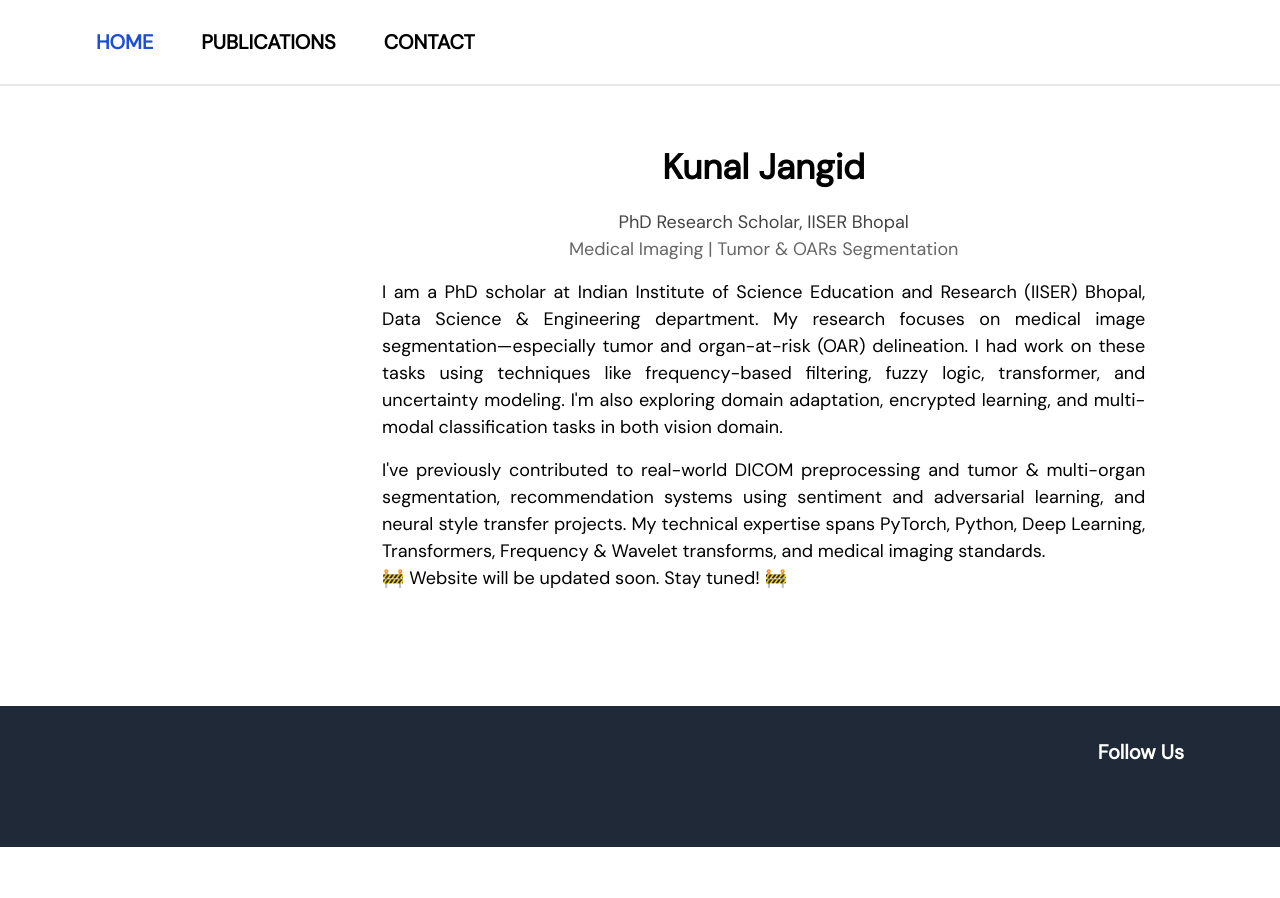
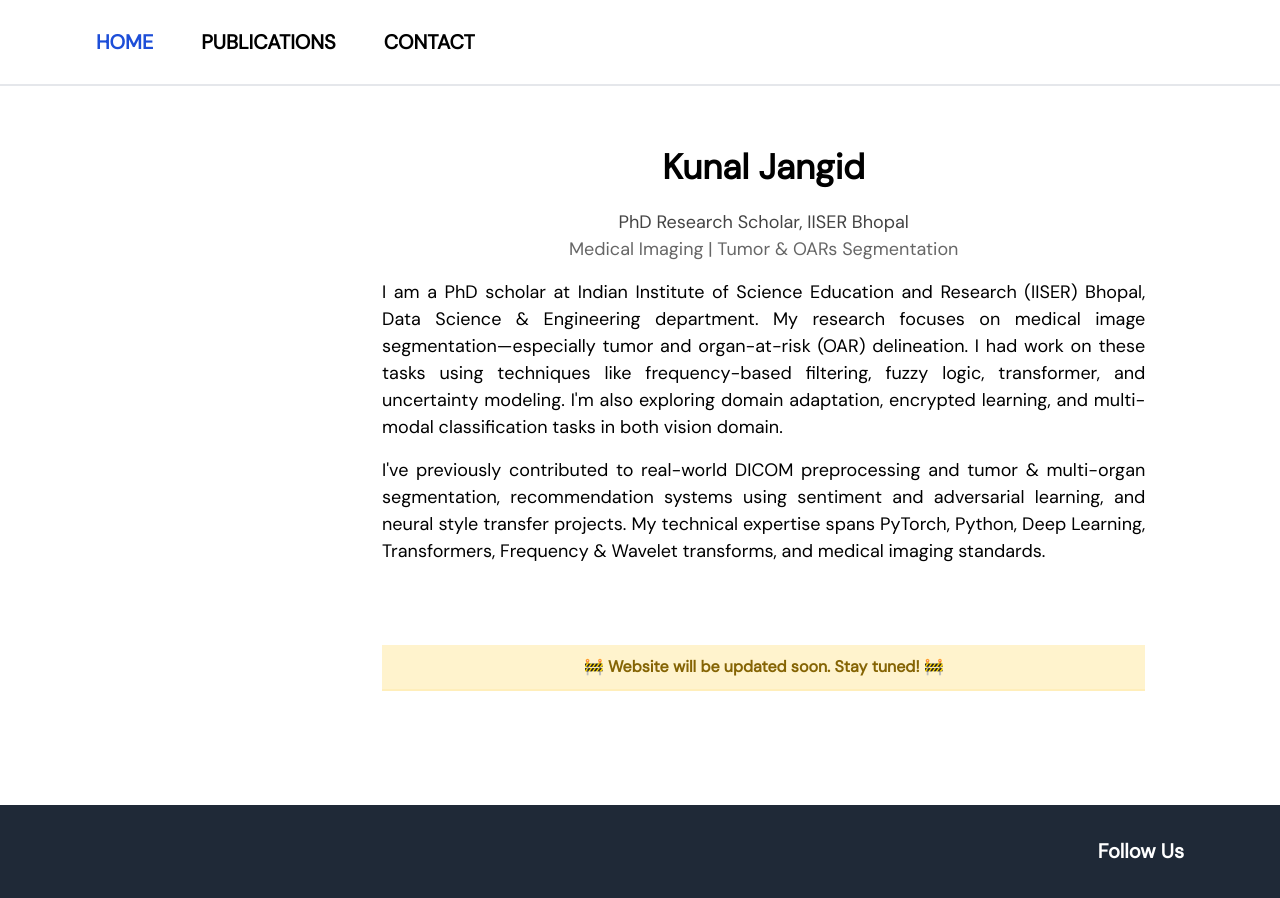
Before and after one commit to kunaljangid01/kunaljangid01.github.io, a React (Create React App) app: page / in a window 1280 px wide. Shown: the top 898 px of the page. Before the commit the page ends 847 px from the top, so only its background shows below. Built offline with nearby package versions, Linux system fonts and the light colour scheme; some icons are missing.

Commit message:
Update HeroSection.css

```diff
--- a/src/components/HeroSection/HeroSection.css
+++ b/src/components/HeroSection/HeroSection.css
@@ -40,6 +40,20 @@
     width: 85%;
 }
 
+
+.update-banner {
+    margin-top: 5em;
+    width: 100%;
+    background-color: #fff3cd;
+    color: #856404;
+    text-align: center;
+    padding: 10px 0;
+    font-weight: bold;
+    font-size: 16px;
+    border-bottom: 2px solid #ffeeba;
+}
+
+
 @media (max-width:768px) {
     .hero-section{
         flex-direction: column;
```
